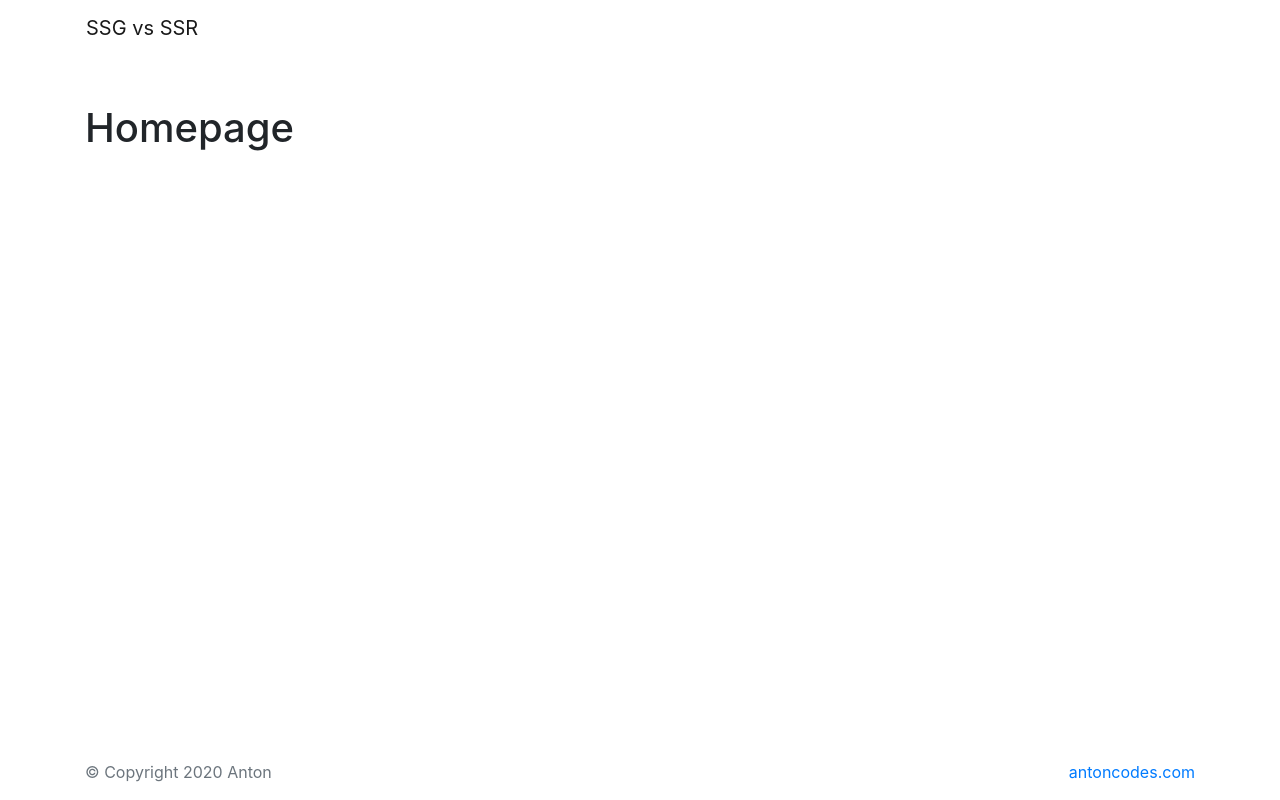
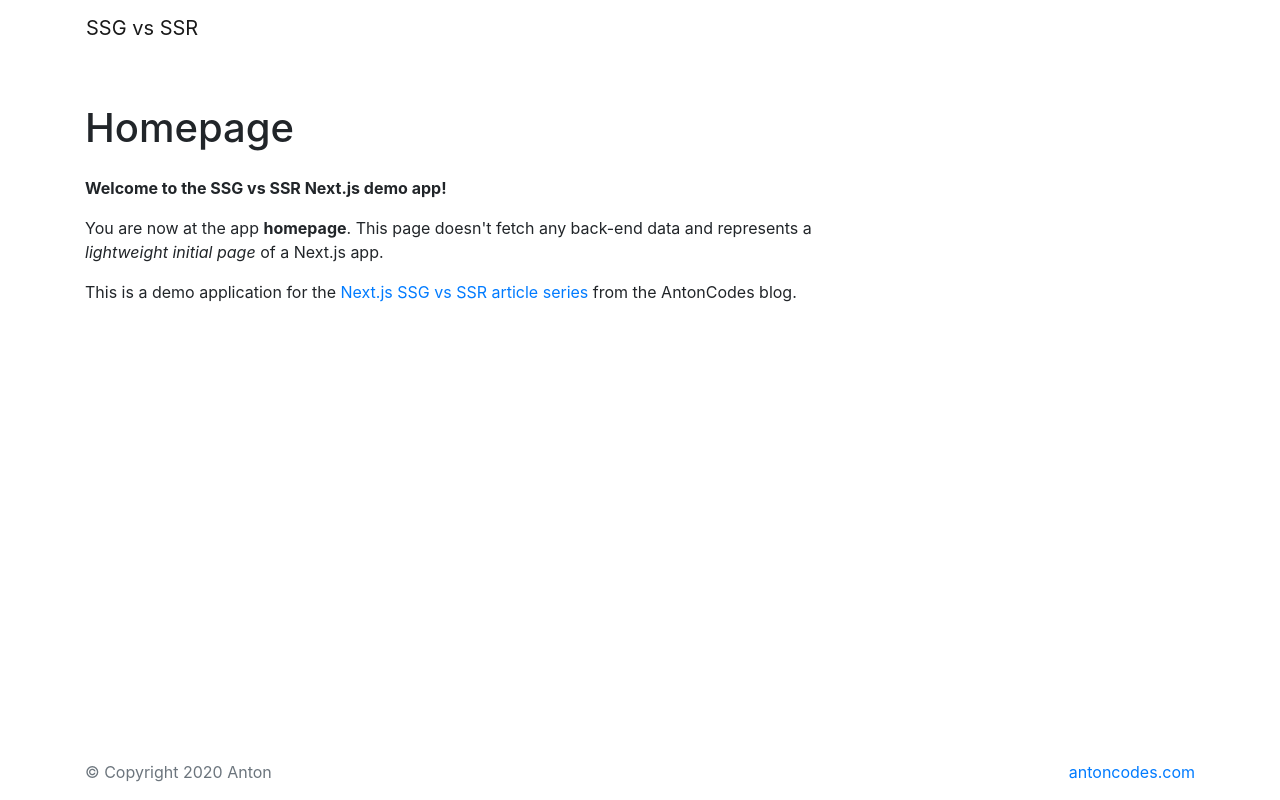
Before and after one commit to toxa16/nextjs-ssg-vs-ssr-demo, a Next.js app: page / in a window 1280 px wide. Built offline with nearby package versions, Linux system fonts and the light colour scheme.

Commit message:
adding homepage content

```diff
--- a/pages/index.js
+++ b/pages/index.js
@@ -1,9 +1,32 @@
 function Homepage() {
   return (
     <div>
-      <h1>Homepage</h1>
+      <h1 className="mb-4">Homepage</h1>
+
+      <div className="row">
+        <div className="col-12 col-lg-10 col-xl-8">
+          <p className="font-weight-bold">
+            Welcome to the SSG vs SSR Next.js demo app!
+          </p>
+
+          <p>
+            You are now at the app <b>homepage</b>. This page doesn't fetch
+            any back-end data and represents a <i>lightweight initial
+            page</i> of a Next.js app.
+          </p>
+
+          <p>
+            This is a demo application for the <a href="https://antoncodes.com">Next.js
+            SSG vs SSR article series</a> from the AntonCodes blog.
+          </p>
+        </div>
+      </div>
     </div>
   );
 }
 
+/*Homepage.getInitialProps = () => {
+  return {};
+}*/
+
 export default Homepage;
```
